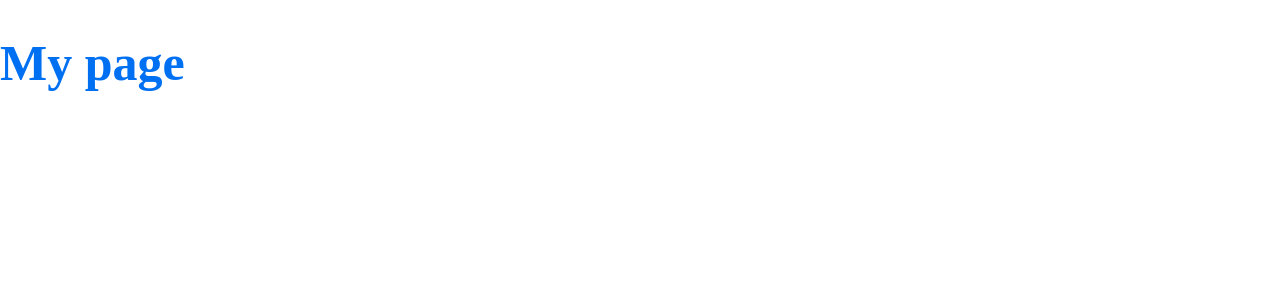
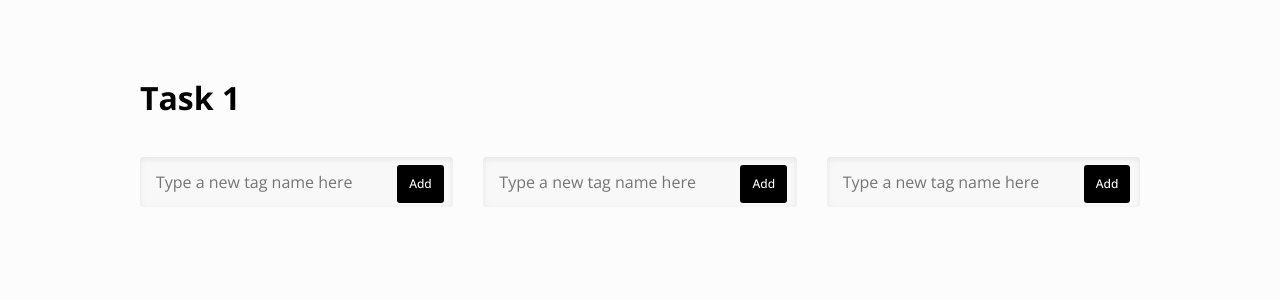
Before and after one commit to Hofik9/test-task-1, a Next.js app: page / in a window 1280 px wide. Shown: the top 300 px of the page. Built offline with nearby package versions, Linux system fonts and the light colour scheme.

Commit message:
assignment implementation

```diff
--- /dev/null
+++ b/components/container.tsx
@@ -0,0 +1,10 @@
+import styled from 'styled-components'
+
+export const Container = styled.div`
+  margin-left: auto;
+  margin-right: auto;
+  width: 100%;
+  max-width: 110rem;
+  padding-left: 5rem;
+  padding-right: 5rem;
+`
--- /dev/null
+++ b/components/seo.tsx
@@ -0,0 +1,12 @@
+import { FC } from 'react'
+import Head from 'next/head'
+
+type Props = {
+  title: string
+}
+
+export const SEO: FC<Props> = ({ title }) => (
+  <Head>
+    <title>{title}</title>
+  </Head>
+)
--- /dev/null
+++ b/containers/home/index.tsx
@@ -0,0 +1,73 @@
+import { useCallback, useEffect, useState } from 'react'
+import { Container } from '~/components/container'
+import { SEO } from '~/components/seo'
+import { List } from './list'
+import { Main, Layout } from './styled'
+
+export const Home = () => {
+  const [tags, setTags] = useState([])
+
+  useEffect(() => {
+    const handleHashChange = () => {
+      if (location.hash.startsWith('#tags=')) {
+        const parsedTags = location.hash
+          .replace('#tags=', '')
+          .split(',')
+          .map(t => decodeURIComponent(t))
+        setTags(parsedTags)
+      }
+    }
+
+    window.addEventListener('hashchange', handleHashChange)
+
+    // Event listener triggers only when the hash changes,
+    // but not during initial load, so we need to call handleHashChange
+    // manually when the component mounts
+    handleHashChange()
+
+    return () => {
+      window.removeEventListener('hashchange', handleHashChange)
+    }
+  }, [])
+
+  const handleRemoveTag = useCallback(
+    (tag: string) => {
+      const tagsString = tags
+        .filter(t => t !== tag)
+        .map(t => encodeURIComponent(t))
+        .join(',')
+      location.hash = `#tags=${tagsString}`
+    },
+    [tags]
+  )
+
+  const handleAddTag = useCallback(
+    (tag: string) => {
+      const tagsString = [tag, ...tags]
+        .map(t => encodeURIComponent(t))
+        .join(',')
+      location.hash = `#tags=${tagsString}`
+    },
+    [tags]
+  )
+
+  return (
+    <Main>
+      <SEO title="Task 1" />
+      <Container>
+        <h1>Task 1</h1>
+
+        <Layout>
+          {[...Array(3)].map((_, i) => (
+            <List
+              key={i}
+              tags={tags}
+              onRemove={handleRemoveTag}
+              onAdd={handleAddTag}
+            />
+          ))}
+        </Layout>
+      </Container>
+    </Main>
+  )
+}
--- /dev/null
+++ b/containers/home/list/index.tsx
@@ -0,0 +1,49 @@
+import { FC, useState } from 'react'
+import { Ul, RemoveButton, ListItem, Input, SubmitButton, Form } from './styled'
+
+type Props = {
+  tags: string[]
+  onAdd: (tag: string) => void
+  onRemove: (tag: string) => void
+}
+
+export const List: FC<Props> = ({ tags, onRemove, onAdd }) => {
+  const [inputValue, setInputValue] = useState('')
+
+  const handleFormSubmit = () => {
+    const trimmedValue = inputValue.trim()
+
+    if (trimmedValue) {
+      setInputValue('')
+      onAdd(trimmedValue)
+    }
+  }
+
+  return (
+    <div>
+      <Form onSubmit={handleFormSubmit}>
+        <Input
+          type="text"
+          onChange={evt => setInputValue(evt.target.value)}
+          value={inputValue}
+          placeholder="Type a new tag name here"
+        />
+        <SubmitButton>Add</SubmitButton>
+      </Form>
+
+      <Ul>
+        {tags.map((tag, i) => (
+          <ListItem key={i}>
+            {tag}
+
+            <RemoveButton
+              aria-label="Remove"
+              title="Click to remove this item"
+              onClick={() => onRemove(tag)}
+            />
+          </ListItem>
+        ))}
+      </Ul>
+    </div>
+  )
+}
--- /dev/null
+++ b/containers/home/list/styled.ts
@@ -0,0 +1,68 @@
+import styled from 'styled-components'
+import { styleReset } from '~/styles/misc'
+
+export const Ul = styled.ul`
+  padding: 0;
+  margin: 0;
+  list-style-type: none;
+`
+
+export const ListItem = styled.li`
+  display: block;
+  position: relative;
+  padding: 1em;
+  margin: 1rem 0;
+  border-radius: 4px;
+  border: 1px solid transparent;
+  transition: border-color 0.4s, background-color 0.4s;
+  box-shadow: 0 5px 14px rgba(0, 0, 0, 0.05), 0 2px 6px rgba(0, 0, 0, 0.05);
+  background-color: white;
+
+  &:hover,
+  &:focus {
+    border-color: #ff8888;
+    background-color: #fff5f5;
+  }
+`
+
+export const RemoveButton = styled.button`
+  display: block;
+  position: absolute;
+  top: 0;
+  left: 0;
+  width: 100%;
+  height: 100%;
+  appearance: none;
+  border-radius: 0;
+  border: none;
+  cursor: pointer;
+  background: none;
+`
+export const Form = styled.form`
+  position: relative;
+`
+
+export const Input = styled.input`
+  ${styleReset}
+  padding: 1em 4em 1em 1em;
+  margin: 1rem 0;
+  border-radius: 4px;
+  width: 100%;
+  box-shadow: inset 0 2px 6px rgba(0, 0, 0, 0.08);
+  background-color: #f8f8f8;
+`
+
+export const SubmitButton = styled.button`
+  ${styleReset}
+  position: absolute;
+  top: 0;
+  right: 0;
+  padding: 1em;
+  margin: 1.5em 0.8em;
+  font-size: 1.2rem;
+  color: white;
+  border-radius: 3px;
+  font-weight: 500;
+  cursor: pointer;
+  background-color: black;
+`
--- /dev/null
+++ b/containers/home/styled.ts
@@ -0,0 +1,12 @@
+import styled from 'styled-components'
+
+export const Main = styled.main`
+  margin: 8rem 0;
+`
+
+export const Layout = styled.div`
+  display: grid;
+  grid-template-columns: 1fr 1fr 1fr;
+  gap: 3rem;
+  margin: 3rem 0 5rem;
+`
--- a/pages/_app.js
+++ /dev/null
@@ -1,26 +0,0 @@
-import { createGlobalStyle, ThemeProvider } from 'styled-components'
-
-const GlobalStyle = createGlobalStyle`
-  body {
-    margin: 0;
-    padding: 0;
-    box-sizing: border-box;
-  }
-`
-
-const theme = {
-  colors: {
-    primary: '#0070f3',
-  },
-}
-
-export default function App({ Component, pageProps }) {
-  return (
-    <>
-      <GlobalStyle />
-      <ThemeProvider theme={theme}>
-        <Component {...pageProps} />
-      </ThemeProvider>
-    </>
-  )
-}
--- a/pages/_document.js
+++ b/pages/_document.js
@@ -1,4 +1,4 @@
-import Document from 'next/document'
+import Document, { Head, Html, Main, NextScript } from 'next/document'
 import { ServerStyleSheet } from 'styled-components'
 
 export default class MyDocument extends Document {
@@ -9,8 +9,7 @@ export default class MyDocument extends Document {
     try {
       ctx.renderPage = () =>
         originalRenderPage({
-          enhanceApp: (App) => (props) =>
-            sheet.collectStyles(<App {...props} />),
+          enhanceApp: App => props => sheet.collectStyles(<App {...props} />),
         })
 
       const initialProps = await Document.getInitialProps(ctx)
@@ -27,4 +26,23 @@ export default class MyDocument extends Document {
       sheet.seal()
     }
   }
+
+  render() {
+    return (
+      <Html>
+        <Head>
+          <link rel="preconnect" href="https://fonts.googleapis.com" />
+          <link rel="preconnect" href="https://fonts.gstatic.com" crossorigin />
+          <link
+            href="https://fonts.googleapis.com/css2?family=Open+Sans:wght@300;400;500;700&display=swap"
+            rel="stylesheet"
+          />
+        </Head>
+        <body>
+          <Main />
+          <NextScript />
+        </body>
+      </Html>
+    )
+  }
 }
--- a/pages/index.js
+++ b/pages/index.js
@@ -1,10 +1 @@
-import styled from 'styled-components'
-
-const Title = styled.h1`
-  font-size: 50px;
-  color: ${({ theme }) => theme.colors.primary};
-`
-
-export default function Home() {
-  return <Title>My page</Title>
-}
+export { Home as default } from '~/containers/home'
--- /dev/null
+++ b/styles/global.ts
@@ -0,0 +1,46 @@
+import { createGlobalStyle } from 'styled-components'
+import { normalize } from 'styled-normalize'
+
+export const GlobalStyle = createGlobalStyle`
+  ${normalize}
+
+  html,
+  body {
+    padding: 0;
+    margin: 0;
+    height: 100%;
+  }
+
+  html {
+    font-size: 62.5%;
+    font-family: 'Open Sans', sans-serif;
+    text-rendering: optimizeLegibility;
+    -webkit-font-smoothing: antialiased;
+    -moz-osx-font-smoothing: grayscale;
+    font-smooth: antialiased; /* stylelint-disable-line property-no-unknown */
+  }
+
+  body {
+    font-size: 1.6rem;
+    background-color: #fcfcfc;
+  }
+
+  *,
+  *::before,
+  *::after {
+    box-sizing: border-box;
+  }
+
+  a {
+    color: inherit;
+  }
+
+  input {
+    font: inherit;
+    color: inherit;
+  }
+
+  * {
+    box-sizing: border-box;
+  }
+`
--- /dev/null
+++ b/styles/misc.ts
@@ -0,0 +1,11 @@
+import { css } from 'styled-components'
+
+export const styleReset = css`
+  appearance: none;
+  padding: 0;
+  margin: 0;
+  border: none;
+  font: inherit;
+  color: inherit;
+  background: none;
+`
--- /dev/null
+++ b/styles/theme.ts
@@ -0,0 +1,5 @@
+export const theme = {
+  colors: {
+    primary: '#0070f3',
+  },
+}
```
